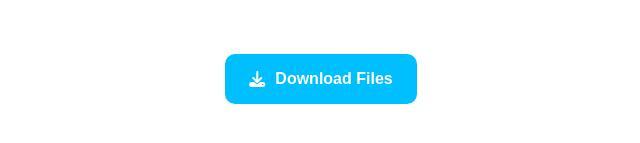
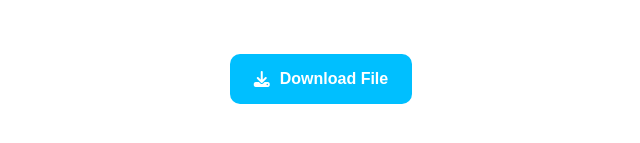
Before and after one commit to akashmadavi2001/Download-Option, a plain HTML site: page index.html in a window 1280 px wide. Shown: the part 321-464 px from the top of the page, 319-959 px from the left. Drawn offline with Linux system fonts and the light colour scheme.

Commit message:
index.html

```diff
--- a/index.html
+++ b/index.html
@@ -14,7 +14,7 @@
 <body>
     <button class="download btn">
         <span class="fa-solid fa-download"></span>
-        <span class="text">Download Files</span>
+        <span class="text">Download File</span>
     </button>
 </body>
 
```
